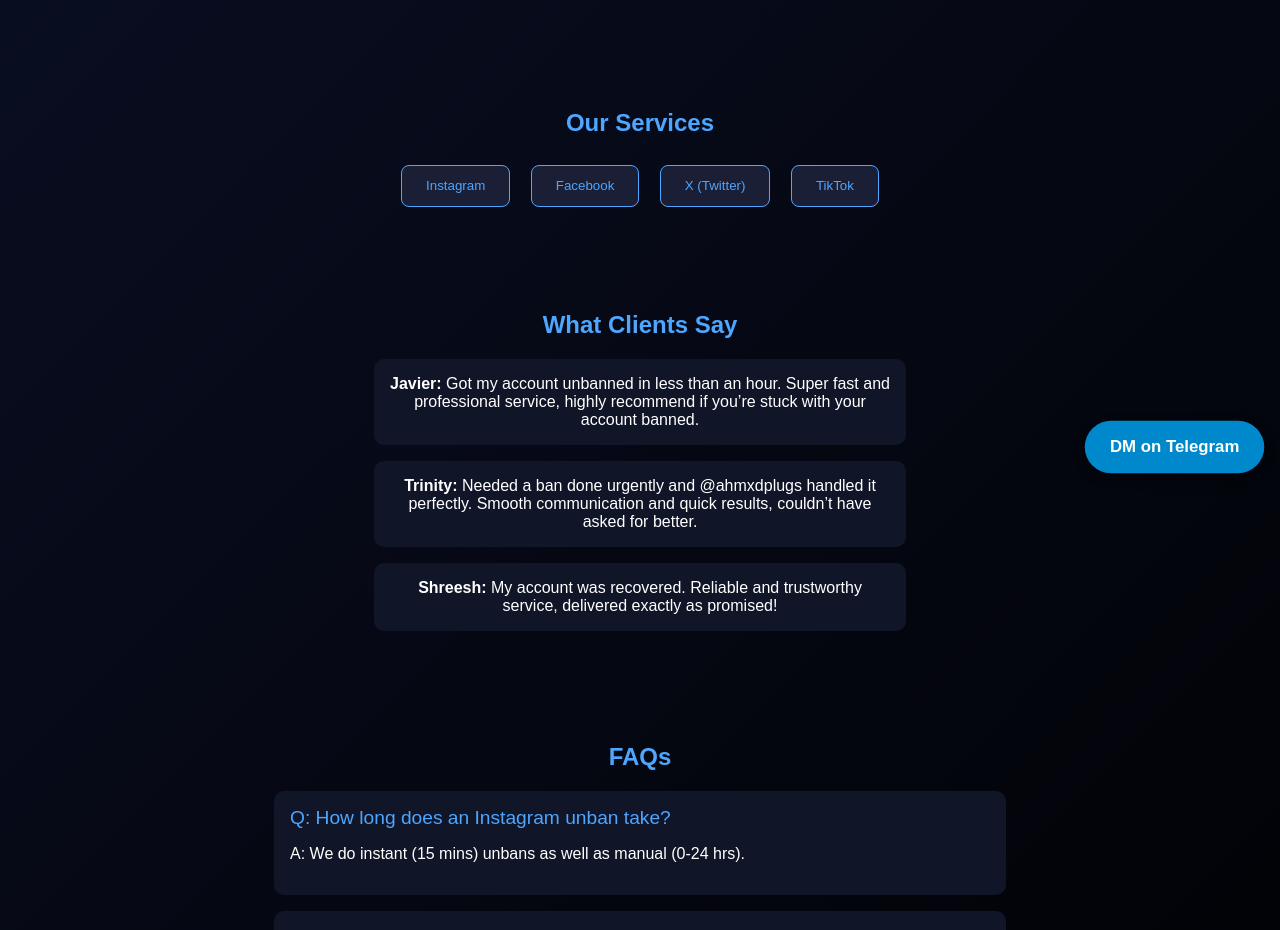
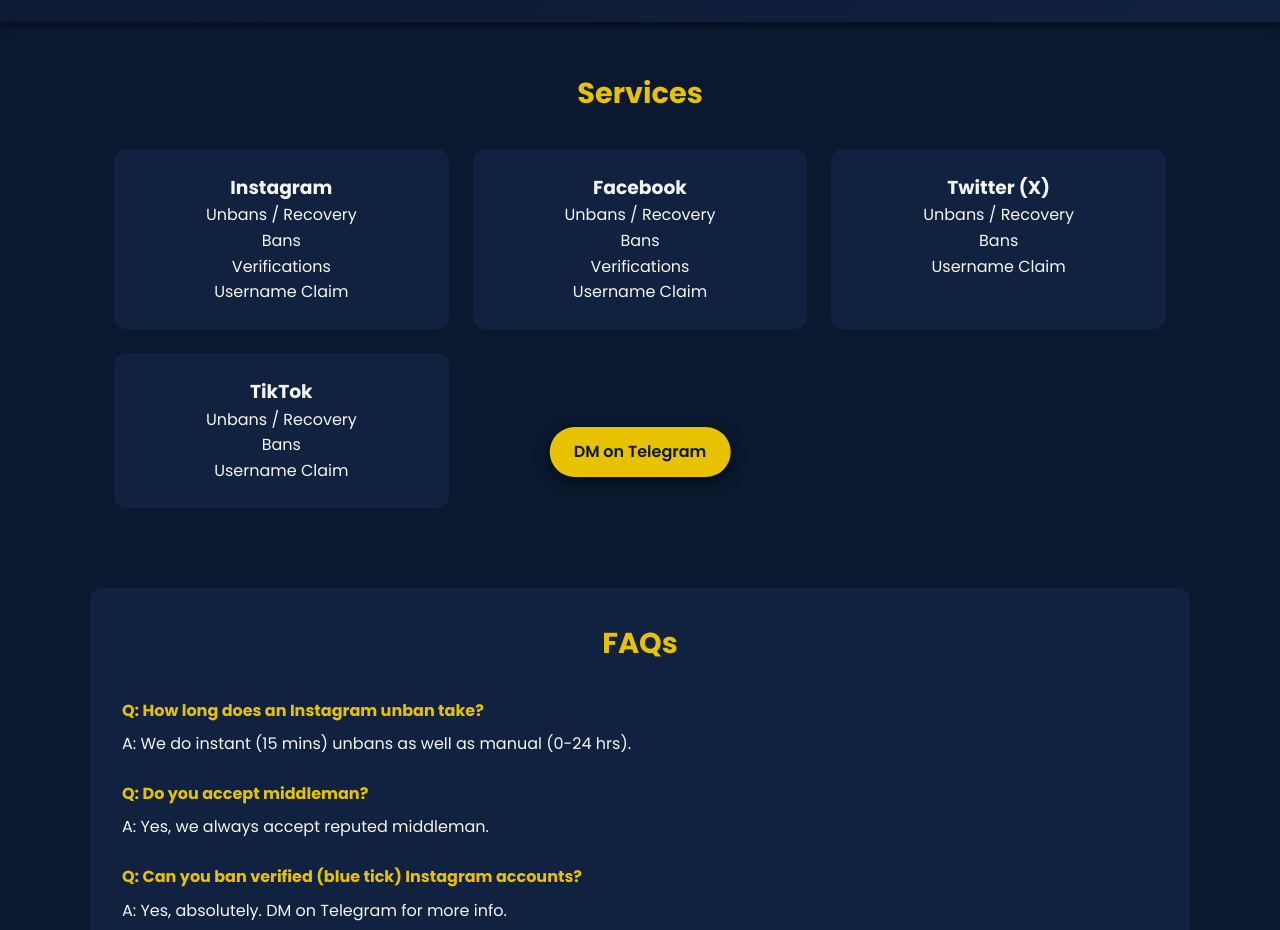
Before and after one commit to ahmxdplugs/social-media-services, a plain HTML site: page index.html in a window 1280 px wide. Shown: the part 308-1238 px from the top of the page. Drawn offline with Linux system fonts and the light colour scheme.

Commit message:
Update index.html

```diff
--- a/index.html
+++ b/index.html
@@ -4,187 +4,198 @@
   <meta charset="UTF-8" />
   <meta name="viewport" content="width=device-width, initial-scale=1.0" />
   <title>Ahmxd Plugs - Social Media Services</title>
+  <link href="https://fonts.googleapis.com/css2?family=Poppins:wght@400;600;700&display=swap" rel="stylesheet">
   <style>
+    * {
+      margin: 0;
+      padding: 0;
+      box-sizing: border-box;
+      font-family: 'Poppins', sans-serif;
+    }
     body {
-      margin: 0;
-      font-family: "Poppins", sans-serif;
-      background: linear-gradient(135deg, #0a0f24, #000000);
-      color: white;
+      background: #0a192f;
+      color: #f5f5f0;
+      line-height: 1.6;
+      overflow-x: hidden;
     }
     header {
       text-align: center;
-      padding: 2rem;
+      padding: 2rem 1rem;
+      background: linear-gradient(135deg, #0a192f, #112240);
+      box-shadow: 0 2px 10px rgba(0,0,0,0.6);
     }
     header img {
       width: 120px;
       height: 120px;
       border-radius: 50%;
+      border: 3px solid #e6c200;
       margin-bottom: 1rem;
+      object-fit: cover;
     }
-    h1 {
-      font-size: 2.5rem;
-      color: #4da6ff;
-      animation: fadeInDown 1s ease;
-      margin-bottom: 0.3rem;
+    header h1 {
+      font-size: 2.2rem;
+      font-weight: 700;
+      margin-bottom: 0.25rem;
+      color: #f5f5f0;
     }
-    h3 {
-      font-size: 1.2rem;
-      font-weight: 400;
-      color: #bbb;
-      margin-top: 0;
-      margin-bottom: 1rem;
+    header h3.subtitle {
+      font-size: 1rem;
+      font-weight: 600;
+      color: #f5f5f0; /* off-white / cream */
+      margin-bottom: 0.55rem;
+      opacity: 0.95;
+    }
+    header p {
+      font-size: 1.1rem;
+      color: #e6c200;
+      margin-top: 0.25rem;
+    }
+    section {
+      padding: 3rem 1.5rem;
+      max-width: 1100px;
+      margin: auto;
     }
     h2 {
-      color: #4da6ff;
+      text-align: center;
+      font-size: 1.8rem;
+      margin-bottom: 2rem;
+      color: #e6c200;
+      position: relative;
+    }
+    .services {
+      display: grid;
+      grid-template-columns: repeat(auto-fit, minmax(250px, 1fr));
+      gap: 1.5rem;
+    }
+    .card {
+      background: #112240;
+      padding: 1.5rem;
+      border-radius: 12px;
+      transition: transform 0.3s ease, box-shadow 0.3s ease;
+      text-align: center;
+    }
+    .card:hover {
+      transform: translateY(-5px);
+      box-shadow: 0 8px 20px rgba(0,0,0,0.6);
+    }
+    .faq, .reviews {
+      background: #112240;
+      border-radius: 12px;
+      padding: 2rem;
       margin-top: 2rem;
     }
-    section {
-      padding: 2rem;
-      text-align: center;
+    .faq-item, .review {
+      margin-bottom: 1.5rem;
     }
-    .services button {
-      background: #1a1f35;
-      border: 1px solid #4da6ff;
-      color: #4da6ff;
-      padding: 0.8rem 1.5rem;
-      margin: 0.5rem;
-      border-radius: 8px;
-      cursor: pointer;
-      transition: all 0.3s;
+    .faq-item h4 {
+      color: #e6c200;
+      margin-bottom: 0.5rem;
     }
-    .services button:hover {
-      background: #4da6ff;
-      color: #000;
-    }
-    .service-list {
-      display: none;
-      margin-top: 1rem;
-    }
-    .testimonial {
-      background: #111528;
-      margin: 1rem auto;
-      padding: 1rem;
-      border-radius: 10px;
-      max-width: 500px;
-    }
-    .faq {
-      background: #111528;
-      padding: 1rem;
-      margin: 1rem auto;
-      border-radius: 10px;
-      max-width: 700px;
-      text-align: left;
-    }
-    .faq h3 {
-      color: #4da6ff;
-    }
-    footer {
-      text-align: center;
-      padding: 1rem;
-      background: #0a0f24;
-      margin-top: 2rem;
+    .review h4 {
+      margin-bottom: 0.3rem;
+      color: #e6c200;
     }
     .telegram-btn {
       position: fixed;
-      bottom: 20px;
-      right: 20px;
-      background: #0088cc;
-      color: white;
-      padding: 1rem 1.5rem;
-      border-radius: 30px;
+      bottom: 15px;
+      left: 50%;
+      transform: translateX(-50%);
+      background: #e6c200;
+      color: #0a192f;
+      padding: 12px 24px;
+      border-radius: 25px;
+      font-weight: 600;
       text-decoration: none;
-      font-weight: bold;
-      box-shadow: 0 4px 10px rgba(0,0,0,0.4);
-      animation: pulse 2s infinite;
+      box-shadow: 0 4px 15px rgba(0,0,0,0.6);
+      transition: background 0.3s ease, transform 0.3s ease;
+      z-index: 1000;
     }
-    @keyframes pulse {
-      0% { transform: scale(1); }
-      50% { transform: scale(1.05); }
-      100% { transform: scale(1); }
+    .telegram-btn:hover {
+      background: #f5f5f0;
+      transform: scale(1.05);
     }
-    @keyframes fadeInDown {
-      from { opacity: 0; transform: translateY(-30px); }
-      to { opacity: 1; transform: translateY(0); }
+
+    /* Responsive tweaks */
+    @media (max-width: 600px) {
+      header img { width: 96px; height: 96px; }
+      header h1 { font-size: 1.6rem; }
+      header h3.subtitle { font-size: 0.95rem; }
+      .telegram-btn { padding: 10px 18px; bottom: 14px; }
     }
   </style>
 </head>
 <body>
+
   <header>
-    <img src="pfp.jpg" alt="Ahmxd Plugs" />
+    <img src="pfp.jpg" alt="Profile Picture">
     <h1>Ahmxd Plugs</h1>
-    <h3>Social Media Services</h3>
+    <h3 class="subtitle">Social Media Services</h3>
     <p>Verifications • Unbans • Bans • Recovery</p>
   </header>
 
-  <section class="services">
-    <h2>Our Services</h2>
-    <button onclick="toggleServices('instagram')">Instagram</button>
-    <button onclick="toggleServices('facebook')">Facebook</button>
-    <button onclick="toggleServices('twitter')">X (Twitter)</button>
-    <button onclick="toggleServices('tiktok')">TikTok</button>
-
-    <div id="instagram" class="service-list">
-      <p>Unbans/Recovery, Bans, Verifications, Username Claim</p>
-    </div>
-    <div id="facebook" class="service-list">
-      <p>Unbans/Recovery, Bans, Verifications, Username Claim</p>
-    </div>
-    <div id="twitter" class="service-list">
-      <p>Unbans/Recovery, Bans, Username Claim</p>
-    </div>
-    <div id="tiktok" class="service-list">
-      <p>Unbans/Recovery, Bans, Username Claim</p>
+  <section>
+    <h2>Services</h2>
+    <div class="services">
+      <div class="card">
+        <h3>Instagram</h3>
+        <p>Unbans / Recovery<br>Bans<br>Verifications<br>Username Claim</p>
+      </div>
+      <div class="card">
+        <h3>Facebook</h3>
+        <p>Unbans / Recovery<br>Bans<br>Verifications<br>Username Claim</p>
+      </div>
+      <div class="card">
+        <h3>Twitter (X)</h3>
+        <p>Unbans / Recovery<br>Bans<br>Username Claim</p>
+      </div>
+      <div class="card">
+        <h3>TikTok</h3>
+        <p>Unbans / Recovery<br>Bans<br>Username Claim</p>
+      </div>
     </div>
   </section>
 
-  <section>
-    <h2>What Clients Say</h2>
-    <div class="testimonial"><strong>Javier:</strong> Got my account unbanned in less than an hour. Super fast and professional service, highly recommend if you’re stuck with your account banned.</div>
-    <div class="testimonial"><strong>Trinity:</strong> Needed a ban done urgently and @ahmxdplugs handled it perfectly. Smooth communication and quick results, couldn’t have asked for better.</div>
-    <div class="testimonial"><strong>Shreesh:</strong> My account was recovered. Reliable and trustworthy service, delivered exactly as promised!</div>
-  </section>
-
-  <section>
+  <section class="faq">
     <h2>FAQs</h2>
-    <div class="faq">
-      <h3>Q: How long does an Instagram unban take?</h3>
+    <div class="faq-item">
+      <h4>Q: How long does an Instagram unban take?</h4>
       <p>A: We do instant (15 mins) unbans as well as manual (0-24 hrs).</p>
     </div>
-    <div class="faq">
-      <h3>Q: Do you accept middleman?</h3>
-      <p>A: Yes we do always accept reputed middleman.</p>
+    <div class="faq-item">
+      <h4>Q: Do you accept middleman?</h4>
+      <p>A: Yes, we always accept reputed middleman.</p>
     </div>
-    <div class="faq">
-      <h3>Q: Can you ban verified (blue tick) Instagram accounts?</h3>
-      <p>A: Yes, absolutely we can. DM on Telegram for more info.</p>
+    <div class="faq-item">
+      <h4>Q: Can you ban verified (blue tick) Instagram accounts?</h4>
+      <p>A: Yes, absolutely. DM on Telegram for more info.</p>
     </div>
-    <div class="faq">
-      <h3>Q: How can I contact you?</h3>
-      <p>A: You can click on the "DM on Telegram" button to contact me.</p>
+    <div class="faq-item">
+      <h4>Q: How can I contact you?</h4>
+      <p>A: You can click on the Telegram button to contact me.</p>
     </div>
-    <div class="faq">
-      <h3>Q: I have many questions to ask.</h3>
+    <div class="faq-item">
+      <h4>Q: I have many questions to ask.</h4>
       <p>A: DM on Telegram for quick replies.</p>
     </div>
   </section>
 
-  <footer>
-    <p>© 2025 Ahmxd Plugs | <a href="https://t.me/ahmxdplugs" style="color:#4da6ff;">@ahmxdplugs</a></p>
-  </footer>
+  <section class="reviews">
+    <h2>What Clients Say</h2>
+    <div class="review">
+      <h4>Javier</h4>
+      <p>Got my account unbanned super quick. Professional and reliable service, highly recommend.</p>
+    </div>
+    <div class="review">
+      <h4>Trinity</h4>
+      <p>He got a ban done for me smoothly, no issues at all. Fast and trusted service.</p>
+    </div>
+    <div class="review">
+      <h4>Shreesh</h4>
+      <p>Helped me recover and unban my account. Transparent process and quick support.</p>
+    </div>
+  </section>
 
-  <a href="https://t.me/ahmxdplugs" class="telegram-btn">DM on Telegram</a>
+  <a href="https://t.me/ahmxdplugs" class="telegram-btn" target="_blank" rel="noopener">DM on Telegram</a>
 
-  <script>
-    function toggleServices(id) {
-      const services = document.querySelectorAll('.service-list');
-      services.forEach(service => {
-        if (service.id === id) {
-          service.style.display = service.style.display === 'block' ? 'none' : 'block';
-        } else {
-          service.style.display = 'none';
-        }
-      });
-    }
-  </script>
 </body>
 </html>
```
